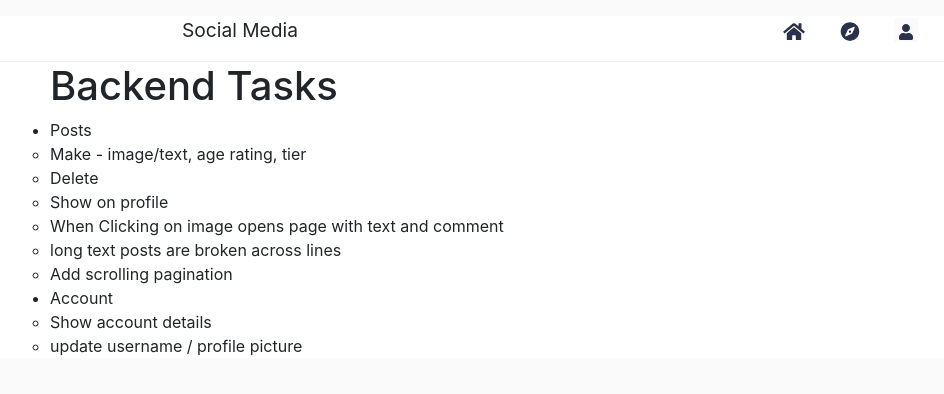
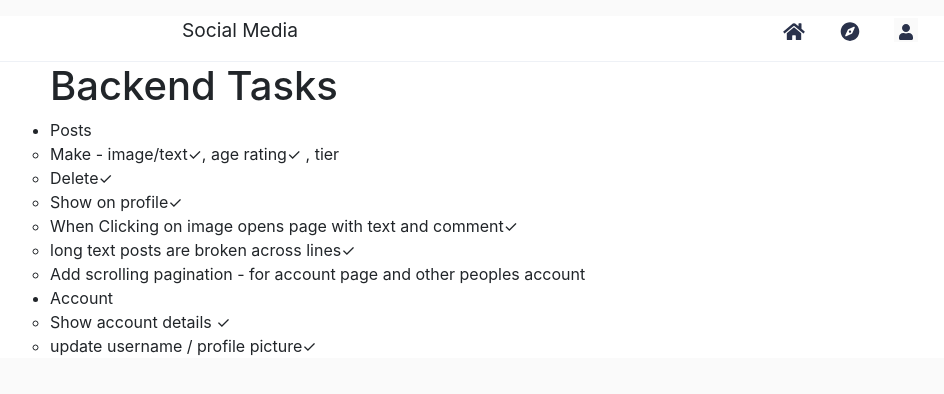
Before and after one commit to Thomas13702/socialmedia_backend, a Next.js app: page /todo in a window 1280 px wide. Shown: the top 394 px of the page, without its empty margins (90-1034 px from the left). Built offline with nearby package versions, Linux system fonts and the light colour scheme; no server answers.

Commit message:
Comments do nbot overrun and now have limited comment size to 180

```diff
--- a/components/Comment.js
+++ b/components/Comment.js
@@ -45,8 +45,9 @@ export default function Comment({ comment, token, postID, cookie }) {
             </div>
           </Link>
         </span>
-
-        <p>{comment.text}</p>
+        <div className={styles.text}>
+          <p>{comment.text}</p>
+        </div>
       </div>
 
       {token.uid === comment.firebaseUID && (
--- a/pages/authenticated/post/[id].js
+++ b/pages/authenticated/post/[id].js
@@ -68,6 +68,7 @@ export default function SlugProfile({ session, post, cookie, token }) {
               name="text"
               cols="30"
               rows="5"
+              maxLength="180"
               placeholder="Comment..."
               value={text}
               onChange={(e) => setText(e.target.value)}
--- a/pages/todo.js
+++ b/pages/todo.js
@@ -8,19 +8,22 @@ export default function Todo() {
         <li>
           Posts
           <ul>
-            <li>Make - image/text, age rating, tier</li>
-            <li>Delete</li>
-            <li>Show on profile</li>
-            <li>When Clicking on image opens page with text and comment</li>
-            <li>long text posts are broken across lines</li>
-            <li>Add scrolling pagination</li>
+            <li>Make - image/text✓, age rating✓ , tier</li>
+            <li>Delete✓</li>
+            <li>Show on profile✓</li>
+            <li>When Clicking on image opens page with text and comment✓</li>
+            <li>long text posts are broken across lines✓</li>
+            <li>
+              Add scrolling pagination - for account page and other peoples
+              account
+            </li>
           </ul>
         </li>
         <li>
           Account{" "}
           <ul>
-            <li>Show account details</li>
-            <li>update username / profile picture</li>
+            <li>Show account details ✓</li>
+            <li>update username / profile picture✓</li>
           </ul>
         </li>
       </ul>
--- a/styles/PostItem.module.css
+++ b/styles/PostItem.module.css
@@ -13,7 +13,7 @@
 .info {
   flex: 2;
   margin-left: 1rem;
-  width: 90%;
+  width: 85%;
 }
 
 .icons {
```
